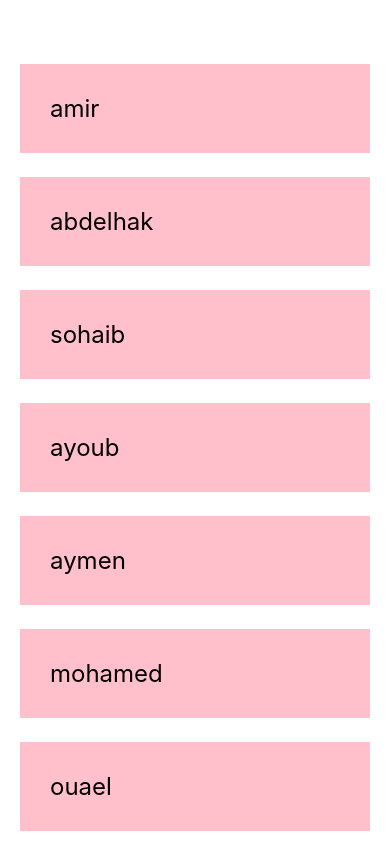
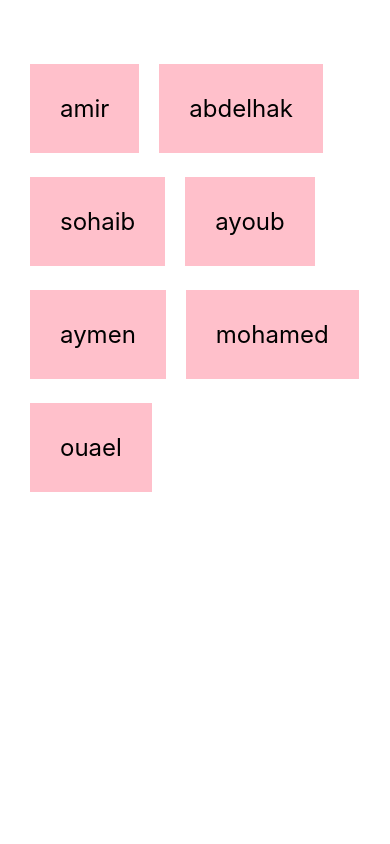
Before and after one commit to z-sohaib/todolist-react-native, a React Native app: screen / in a window 390 px wide. Built offline with nearby package versions, Linux system fonts and the light colour scheme.

Commit message:
Flat List Components

```diff
--- a/App.js
+++ b/App.js
@@ -1,27 +1,37 @@
 import { StatusBar } from 'expo-status-bar';
 import React, { useState } from 'react';
-import { StyleSheet, Text, View, ScrollView } from 'react-native';
+import { StyleSheet, Text, View, FlatList } from 'react-native';
 
 export default function App() {
   const [people, setPeople] = useState([
-    {name: 'amir', key: '1'},
-    {name: 'abdelhak', key: '2'},
-    {name: 'sohaib', key: '3'},
-    {name: 'ayoub', key: '4'},
-    {name: 'aymen', key: '5'},
-    {name: 'mohamed', key: '6'},
-    {name: 'ouael', key: '7'},
+    {name: 'amir', id: '1'},
+    {name: 'abdelhak', id: '2'},
+    {name: 'sohaib', id: '3'},
+    {name: 'ayoub', id: '4'},
+    {name: 'aymen', id: '5'},
+    {name: 'mohamed', id: '6'},
+    {name: 'ouael', id: '7'},
   ])
 
   return (
     <View style={styles.container}>
-      <ScrollView>
+      <FlatList
+      numColumns={2}
+      keyExtractor={(item) => item.id}
+        data={people}
+        renderItem={({ item }) => (
+          <Text style={styles.item}>{item.name}</Text>
+        )}
+      />
+
+
+      {/* <ScrollView>
       {people.map(item => (
           <View key={item.key}>
             <Text style={styles.item}>{item.name}</Text>
           </View>
         ))}
-      </ScrollView>
+      </ScrollView> */}
 
     </View>
   );
@@ -41,5 +51,7 @@
     padding: 30,
     backgroundColor: 'pink',
     fontSize: 24,
+    marginHorizontal: 10,
+    marginTop: 24,
   },
 });
```
